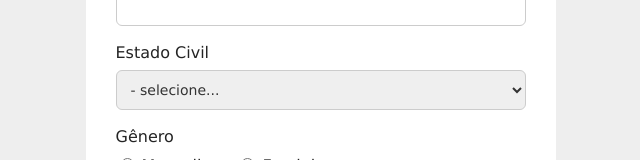
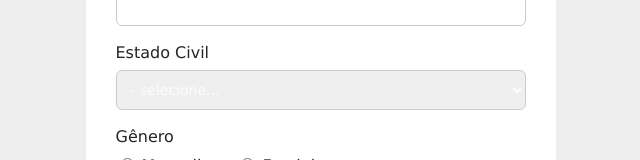
Before and after one commit to TArauujo/InterviewChallenger3, a React (Vite) app: page / in a window 1280 px wide. Shown: the part 400-560 px from the top of the page, without its empty margins (319-959 px from the left). Built offline with nearby package versions, Linux system fonts and the light colour scheme.

Commit message:
Arrumando a cor da label

```diff
--- a/src/styles.css
+++ b/src/styles.css
@@ -84,7 +84,7 @@ select {
   padding-left: 10px;
   font-family: Verdana;
   font-size: 14px;
-  color: #333;
+  color: #fdfcfc;
 }
 button {
   height: 40px;
```
